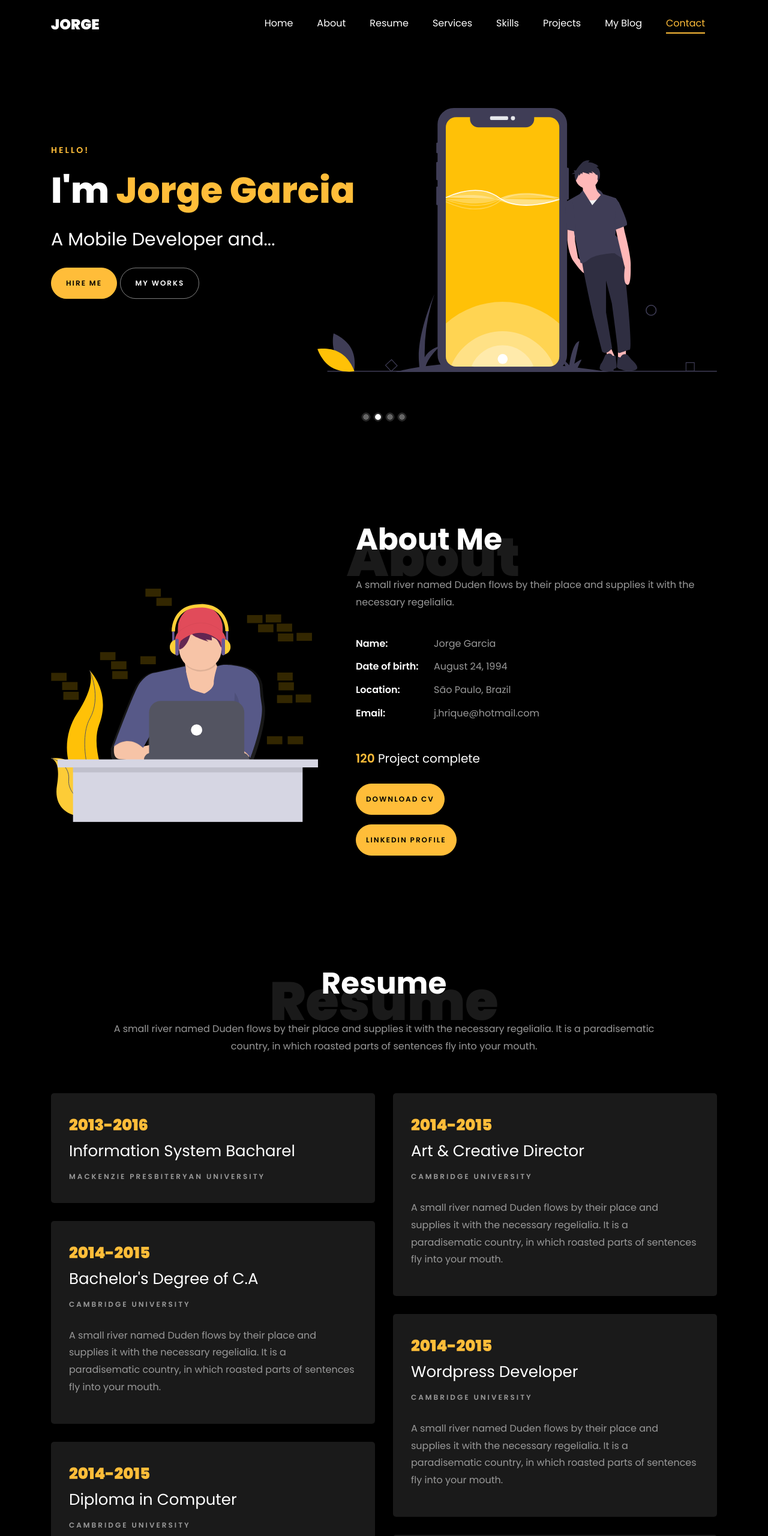
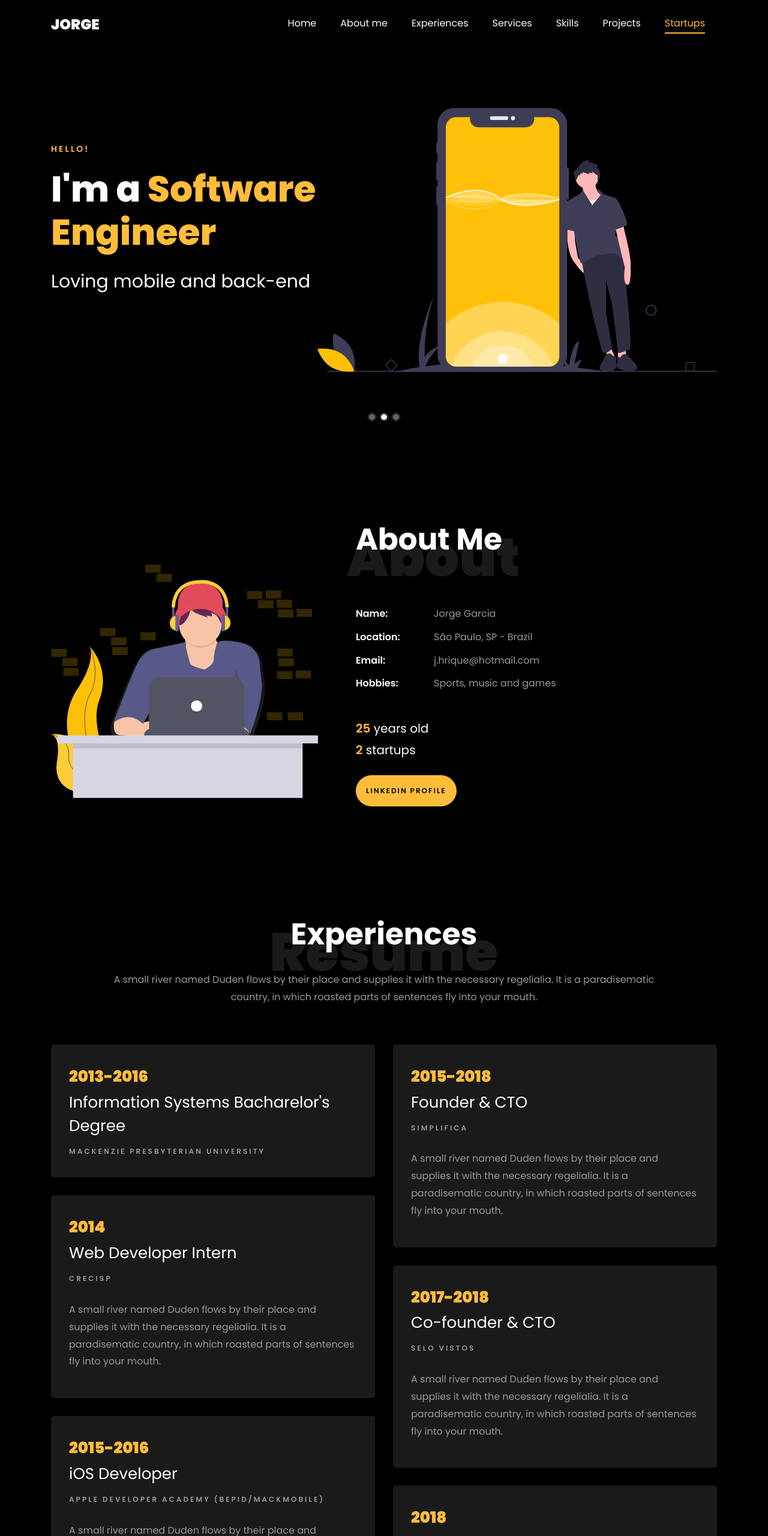
Before and after one commit to JHPG/jhpg.github.io, a plain HTML site: page index.html in a window 1280 px wide. Shown: the top 2560 px of the page at 60% size. Drawn offline with Linux system fonts and the light colour scheme; files whose address does not match are found by name.

Commit message:
more informations added

```diff
--- a/index.html
+++ b/index.html
@@ -1,7 +1,7 @@
 <!DOCTYPE html>
 <html lang="en">
   <head>
-    <title>Jorge Garcia - An overview profile</title>
+    <title>Jorge Garcia - A professional overview</title>
     <meta charset="utf-8">
     <meta name="viewport" content="width=device-width, initial-scale=1, shrink-to-fit=no">
 
@@ -35,13 +35,13 @@
 	      <div class="collapse navbar-collapse" id="ftco-nav">
 	        <ul class="navbar-nav nav ml-auto">
 	          <li class="nav-item"><a href="#home-section" class="nav-link"><span>Home</span></a></li>
-	          <li class="nav-item"><a href="#about-section" class="nav-link"><span>About</span></a></li>
-	          <li class="nav-item"><a href="#resume-section" class="nav-link"><span>Resume</span></a></li>
+	          <li class="nav-item"><a href="#about-section" class="nav-link"><span>About me</span></a></li>
+	          <li class="nav-item"><a href="#resume-section" class="nav-link"><span>Experiences</span></a></li>
 	          <li class="nav-item"><a href="#services-section" class="nav-link"><span>Services</span></a></li>
 	          <li class="nav-item"><a href="#skills-section" class="nav-link"><span>Skills</span></a></li>
 	          <li class="nav-item"><a href="#projects-section" class="nav-link"><span>Projects</span></a></li>
-	          <li class="nav-item"><a href="#blog-section" class="nav-link"><span>My Blog</span></a></li>
-	          <li class="nav-item"><a href="#contact-section" class="nav-link"><span>Contact</span></a></li>
+	          <li class="nav-item"><a href="#blog-section" class="nav-link"><span>Startups</span></a></li>
+	          <!-- <li class="nav-item"><a href="#contact-section" class="nav-link"><span>Contact</span></a></li> -->
 	        </ul>
 	      </div>
 	    </div>
@@ -61,7 +61,7 @@
 								<span class="subheading">Hello!</span>
 								<h1 class="mb-4 mt-3">I'm <span>Jorge Garcia</span></h1>
 								<h2 class="mb-4">Let me introduce myself...</h2>
-								<p><a href="#" class="btn btn-primary py-3 px-4">Hire me</a> <a href="#" class="btn btn-white btn-outline-white py-3 px-4">My works</a></p>
+								<!-- <p><a href="#" class="btn btn-primary py-3 px-4">Hire me</a> <a href="#" class="btn btn-white btn-outline-white py-3 px-4">My works</a></p> -->
 							</div>
 						</div>
 					</div>
@@ -78,9 +78,9 @@
 					<div class="one-forth d-flex  align-items-center ftco-animate" data-scrollax=" properties: { translateY: '70%' }">
 						<div class="text">
 							<span class="subheading">Hello!</span>
-							<h1 class="mb-4 mt-3">I'm <span>Jorge Garcia</span></h1>
-							<h2 class="mb-4">A Mobile Developer and...</h2>
-							<p><a href="#" class="btn btn-primary py-3 px-4">Hire me</a> <a href="#" class="btn btn-white btn-outline-white py-3 px-4">My works</a></p>
+							<h1 class="mb-4 mt-3">I'm a <span>Software Engineer</span></h1>
+							<h2 class="mb-4">Loving mobile and back-end</h2>
+							<!-- <p><a href="#" class="btn btn-primary py-3 px-4">Hire me</a> <a href="#" class="btn btn-white btn-outline-white py-3 px-4">My works</a></p> -->
 						</div>
 					</div>
 					</div>
@@ -88,6 +88,25 @@
 			</div>
 
 			<div class="slider-item">
+				<div class="overlay"></div>
+				<div class="container">
+				<div class="row d-md-flex no-gutters slider-text align-items-end justify-content-end" data-scrollax-parent="true">
+					<div class="one-third js-fullheight order-md-last img" style="background-image:url(images/undraw_solution_mindset_34bi.svg); background-size:contain">
+						<div class="overlay"></div>
+					</div>
+					<div class="one-forth d-flex  align-items-center ftco-animate" data-scrollax=" properties: { translateY: '70%' }">
+						<div class="text">
+							<span class="subheading">Hello!</span>
+							<h1 class="mb-4 mt-3">And besides a <span>Developer,</span></h1>
+							<h2 class="mb-4">I'm an entrepreneur too!</h2>
+							<!-- <p><a href="#" class="btn btn-primary py-3 px-4">Hire me</a> <a href="#" class="btn btn-white btn-outline-white py-3 px-4">My works</a></p> -->
+						</div>
+					</div>
+					</div>
+				</div>
+			</div>
+
+			<!-- <div class="slider-item">
 				<div class="overlay"></div>
 				<div class="container">
 				<div class="row d-flex no-gutters slider-text align-items-end justify-content-end" data-scrollax-parent="true">
@@ -98,16 +117,15 @@
 						<div class="text">
 							<span class="subheading">Hello!</span>
 							<h1 class="mb-4 mt-3">I'm <span>Jorge Garcia</span></h1>
-							<!-- <h1 class="mb-4 mt-3">I'm a <span>web designer</span> based in London</h1> -->
 							<h2 class="mb-4">A Back-end Developer and...</h2>
 							<p><a href="#" class="btn btn-primary py-3 px-4">Hire me</a> <a href="#" class="btn btn-white btn-outline-white py-3 px-4">My works</a></p>
 						</div>
 					</div>
 					</div>
 				</div>
-			</div>
+			</div> -->
 
-			<div class="slider-item">
+			<!-- <div class="slider-item">
 				<div class="overlay"></div>
 				<div class="container">
 					<div class="row d-md-flex no-gutters slider-text align-items-end justify-content-end" data-scrollax-parent="true">
@@ -124,7 +142,7 @@
 						</div>
 					</div>
 				</div>
-			</div>
+			</div> -->
 
 	    </div>
     </section>
@@ -143,13 +161,15 @@
     				<div class="row justify-content-start pb-3">
 		          <div class="col-md-12 heading-section ftco-animate">
 		          	<h1 class="big">About</h1>
-		            <h2 class="mb-4">About Me</h2>
-		            <p>A small river named Duden flows by their place and supplies it with the necessary regelialia.</p>
+		            <h2 class="mb-5">About Me</h2>
+		            <!-- <p>A small river named Duden flows by their place and supplies it with the necessary regelialia.</p> -->
 		            <ul class="about-info mt-4 px-md-0 px-2">
 		            	<li class="d-flex"><span>Name:</span> <span>Jorge Garcia</span></li>
-		            	<li class="d-flex"><span>Date of birth:</span> <span>August 24, 1994</span></li>
-		            	<li class="d-flex"><span>Location:</span> <span>São Paulo, Brazil</span></li>
+		            	<!-- <li class="d-flex"><span>Date of birth:</span> <span>August 24, 1994</span></li> -->
+		            	<li class="d-flex"><span>Location:</span> <span>São Paulo, SP - Brazil</span></li>
 		            	<li class="d-flex"><span>Email:</span> <span>j.hrique@hotmail.com</span></li>
+		            	<!-- <li class="d-flex"><span>Job:</span> <span>Software Engineer</span></li> -->
+		            	<li class="d-flex"><span>Hobbies:</span> <span>Sports, music and games</span></li>
 		            	<!-- <li class="d-flex"><span>Phone: </span> <span>+1-2234-5678-9-0</span></li> -->
 		            </ul>
 		          </div>
@@ -157,10 +177,12 @@
 	          <div class="counter-wrap ftco-animate d-flex mt-md-3">
               <div class="text">
               	<p class="mb-4">
-	                <span class="number" data-number="120">0</span>
-	                <span>Project complete</span>
+	                <!-- <span class="number" data-number="25">0</span> <span>Anos de idade</span><br> -->
+	                <span class="number" data-number="25">0</span> <span>years old</span><br>
+	                <span class="number" data-number="2">0</span> <span>startups</span><br>
+	                <!-- <span class="number" data-number="120">0</span><span>Project complete</span> -->
                 </p>
-                <p><a href="#" class="btn btn-primary py-3 px-3">Download CV</a></p>
+                <!-- <p><a href="#" class="btn btn-primary py-3 px-3">Download CV</a></p> -->
                 <p><a href="https://www.linkedin.com/in/jorgehgarcia/" target="_blank" class="btn btn-primary py-3 px-3">LinkedIn Profile</a></p>
               </div>
 	          </div>
@@ -174,7 +196,7 @@
     		<div class="row justify-content-center pb-5">
           <div class="col-md-10 heading-section text-center ftco-animate">
           	<h1 class="big big-2">Resume</h1>
-            <h2 class="mb-4">Resume</h2>
+            <h2 class="mb-4">Experiences</h2>
             <p>A small river named Duden flows by their place and supplies it with the necessary regelialia. It is a paradisematic country, in which roasted parts of sentences fly into your mouth.</p>
           </div>
         </div>
@@ -182,48 +204,54 @@
     			<div class="col-md-6">
     				<div class="resume-wrap ftco-animate">
     					<span class="date">2013-2016</span>
-    					<h2>Information System Bacharel</h2>
-    					<span class="position">Mackenzie Presbiteryan University</span>
+    					<h2>Information Systems Bacharelor's Degree</h2>
+    					<span class="position">Mackenzie Presbyterian University</span>
     					<!-- <p class="mt-4">A small river named Duden flows by their place and supplies it with the necessary regelialia. It is a paradisematic country, in which roasted parts of sentences fly into your mouth.</p> -->
     				</div>
 					<div class="resume-wrap ftco-animate">
-    					<span class="date">2014-2015</span>
-    					<h2>Bachelor's Degree of C.A</h2>
-    					<span class="position">Cambridge University</span>
+						<span class="date">2014</span>
+						<h2>Web Developer Intern</h2>
+						<span class="position">CRECISP</span>
 						<p class="mt-4">A small river named Duden flows by their place and supplies it with the necessary regelialia. It is a paradisematic country, in which roasted parts of sentences fly into your mouth.</p>
 					</div>
 					<div class="resume-wrap ftco-animate">
-    					<span class="date">2014-2015</span>
-    					<h2>Diploma in Computer</h2>
-    					<span class="position">Cambridge University</span>
+						<span class="date">2015-2016</span>
+						<h2>iOS Developer</h2>
+						<span class="position">Apple Developer Academy (Bepid/MackMobile)</span>
 						<p class="mt-4">A small river named Duden flows by their place and supplies it with the necessary regelialia. It is a paradisematic country, in which roasted parts of sentences fly into your mouth.</p>
 					</div>
     			</div>
 
     			<div class="col-md-6">
 					<div class="resume-wrap ftco-animate">
-    					<span class="date">2014-2015</span>
-    					<h2>Art &amp; Creative Director</h2>
-    					<span class="position">Cambridge University</span>
-    					<p class="mt-4">A small river named Duden flows by their place and supplies it with the necessary regelialia. It is a paradisematic country, in which roasted parts of sentences fly into your mouth.</p>
-    				</div>
-    				<div class="resume-wrap ftco-animate">
-    					<span class="date">2014-2015</span>
-    					<h2>Wordpress Developer</h2>
-    					<span class="position">Cambridge University</span>
+						<span class="date">2015-2018</span>
+						<h2>Founder & CTO</h2>
+						<span class="position">Simplifica</span>
 						<p class="mt-4">A small river named Duden flows by their place and supplies it with the necessary regelialia. It is a paradisematic country, in which roasted parts of sentences fly into your mouth.</p>
 					</div>
 					<div class="resume-wrap ftco-animate">
 						<span class="date">2017-2018</span>
-    					<h2>UI/UX Designer</h2>
-    					<span class="position">Cambridge University</span>
+						<h2>Co-founder & CTO</h2>
+						<span class="position">Selo Vistos</span>
+						<p class="mt-4">A small river named Duden flows by their place and supplies it with the necessary regelialia. It is a paradisematic country, in which roasted parts of sentences fly into your mouth.</p>
+					</div>
+					<div class="resume-wrap ftco-animate">
+						<span class="date">2018</span>
+						<h2>Back-end Software Developer</h2>
+						<span class="position">Zul Digital (On Interactive)</span>
+						<p class="mt-4">A small river named Duden flows by their place and supplies it with the necessary regelialia. It is a paradisematic country, in which roasted parts of sentences fly into your mouth.</p>
+					</div>
+    				<div class="resume-wrap ftco-animate">
+    					<span class="date">2019-Current</span>
+    					<h2>Senior Full-stack Software Engineer</h2>
+    					<span class="position">ProjectHub</span>
     					<p class="mt-4">A small river named Duden flows by their place and supplies it with the necessary regelialia. It is a paradisematic country, in which roasted parts of sentences fly into your mouth.</p>
     				</div>
     			</div>
     		</div>
     		<div class="row justify-content-center mt-5">
     			<div class="col-md-6 text-center ftco-animate">
-    				<p><a href="#" class="btn btn-primary py-4 px-5">Download CV</a></p>
+					<p><a href="https://www.linkedin.com/in/jorgehgarcia/" target="_blank" class="btn btn-primary py-4 px-5">LinkedIn Profile</a></p>
     			</div>
     		</div>
     	</div>
@@ -315,7 +343,7 @@
 					</div>
 				</div>
 				<div class="row">
-					<div class="col-md-6 animate-box">
+					<div class="col-md-4 animate-box">
 						<div class="progress-wrap ftco-animate">
 							<h3>Photoshop</h3>
 							<div class="progress">
@@ -325,8 +353,8 @@
 							  	</div>
 							</div>
 						</div>
-					</div>
-					<div class="col-md-6 animate-box">
+					<!-- </div>
+					<div class="col-md-6 animate-box"> -->
 						<div class="progress-wrap ftco-animate">
 							<h3>jQuery</h3>
 							<div class="progress">
@@ -336,8 +364,8 @@
 							  	</div>
 							</div>
 						</div>
-					</div>
-					<div class="col-md-6 animate-box">
+					<!-- </div>
+					<div class="col-md-6 animate-box"> -->
 						<div class="progress-wrap ftco-animate">
 							<h3>HTML5</h3>
 							<div class="progress">
@@ -347,8 +375,8 @@
 							  	</div>
 							</div>
 						</div>
-					</div>
-					<div class="col-md-6 animate-box">
+					<!-- </div>
+					<div class="col-md-6 animate-box"> -->
 						<div class="progress-wrap ftco-animate">
 							<h3>CSS3</h3>
 							<div class="progress">
@@ -358,8 +386,8 @@
 							  	</div>
 							</div>
 						</div>
-					</div>
-					<div class="col-md-6 animate-box">
+					<!-- </div>
+					<div class="col-md-6 animate-box"> -->
 						<div class="progress-wrap ftco-animate">
 							<h3>WordPress</h3>
 							<div class="progress">
@@ -369,8 +397,8 @@
 							  	</div>
 							</div>
 						</div>
-					</div>
-					<div class="col-md-6 animate-box">
+					<!-- </div>
+					<div class="col-md-6 animate-box"> -->
 						<div class="progress-wrap ftco-animate">
 							<h3>SEO</h3>
 							<div class="progress">
@@ -391,8 +419,8 @@
     		<div class="row justify-content-center pb-5">
           <div class="col-md-12 heading-section text-center ftco-animate">
           	<h1 class="big big-2">Projects</h1>
-            <h2 class="mb-4">Our Projects</h2>
-            <p>Far far away, behind the word mountains, far from the countries Vokalia and Consonantia</p>
+            <h2 class="mb-4">Projects</h2>
+            <p>A little bit of me stay in these projects</p>
           </div>
         </div>
     		<div class="row">
@@ -406,7 +434,7 @@
     				</div>
   				</div>
   				<div class="col-md-8">
-    				<div class="project img ftco-animate d-flex justify-content-center align-items-center" style="background-image: url(images/project-5.jpg);">
+    				<div class="project img ftco-animate d-flex justify-content-center align-items-center" style="background-image: url(images/project-4.jpg);">
     					<div class="overlay"></div>
 	    				<div class="text text-center p-4">
 	    					<h3><a href="#">Branding &amp; Illustration Design</a></h3>
```
Lines whose indentation alone changed are shown as unchanged.
